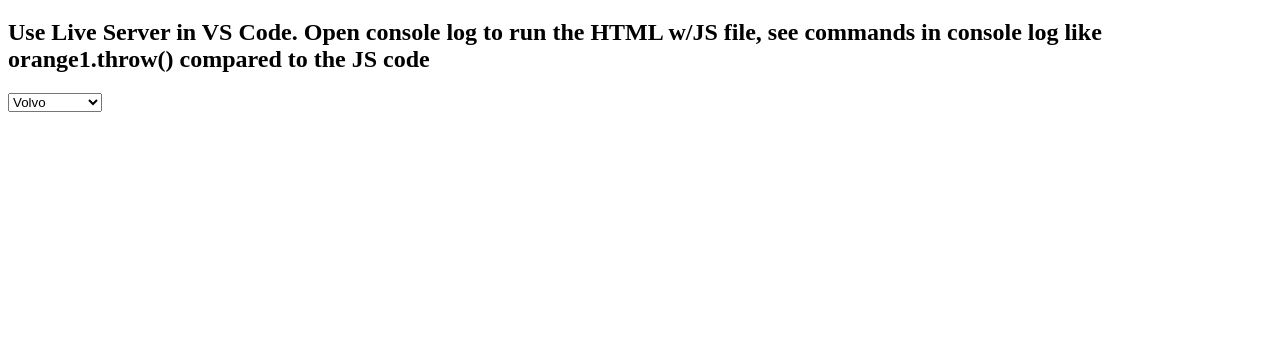
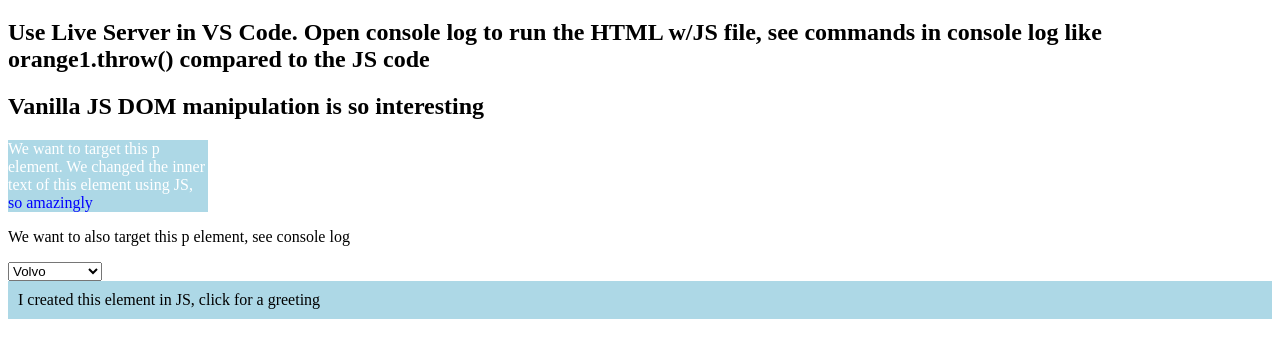
Before and after one commit to dan-kiss-dev-this/js-essentials, a plain HTML site: page index.html in a window 1280 px wide. Shown: the part 61-418 px from the top of the page. Drawn offline with Linux system fonts and the light colour scheme.

Commit message:
add HTML and DOM manipulating JS

```diff
--- a/index.html
+++ b/index.html
@@ -4,12 +4,22 @@
 <head>
   <meta charset="utf-8">
   <title>Javascript Essentials</title>
+  <style>
+    #addedSpan {
+      color: blue;
+    }
+  </style>
 </head>
 
 <body>
   <h1>Javascript Essentials</h1>
   <h2>Use Live Server in VS Code. Open console log to run the HTML w/JS file, see commands in console log like
     orange1.throw() compared to the JS code</h2>
+  <h2 id="vanilla">Vanilla JS DOM manipulation is
+    <span data-content="interesting">so interesting</span>
+  </h2>
+  <p class="pClass">We want to target this p element</p>
+  <p>We want to also target this p element, see console log</p>
   <select name="cars" onclick="console.log('this is javascript being run')">
     <option value="volvo">Volvo</option>
     <option value="saab">Saab</option>
--- a/myapp.js
+++ b/myapp.js
@@ -176,3 +176,51 @@ function ClickCallback(event) {
 select1.addEventListener('click', ClickCallback);
 
 select1.removeEventListener('click', ClickCallback);
+
+//DOM notes to show h1 element in body
+console.log('show tag h1 with dom traversal', document.childNodes[1].childNodes[2].childNodes[1])
+
+//show all p tags, notes elements is plural so you get array
+console.log('grab all h2 tags', document.getElementsByTagName('h2'))
+
+//grab id of vanilla
+console.log('get vanilla id', document.getElementById('vanilla'))
+
+//grab all elements which match what I'm searching for
+console.log('get vanilla id', document.querySelectorAll('#vanilla, h1'))
+
+//return just the first h2 element
+console.log('return just the first h2 element', document.querySelector('h2'))
+
+//get span with attribute of data-* set to certain value and all p tags in the body
+console.log('get span with attribute of data-* set to certain value and all p tags in the body', document.querySelectorAll(' span[data-content="interesting"], body > p '))
+
+//see all properties of document vs see tags of document
+console.dir(document)
+console.log(document)
+
+let pClass = document.getElementsByClassName('pClass')[0];
+
+pClass.innerText += '. We changed the inner text of this element using JS';
+
+pClass.innerHTML += ', <span id="addedSpan"> so amazingly</span> '
+
+
+// we will style the myP element
+let myP = document.querySelector('.pClass')
+console.dir(myP)
+myP.style.color = "pink";
+
+//to use css string, note you want to do this in one go as we do 2 renders here
+myP.style.cssText = " background: lightblue; color: white;"
+myP.style.cssText += "width: 200px;";
+
+let myElement = document.createElement('div');
+
+myElement.style.cssText = "padding: 10px; background-color: lightblue;"
+
+myElement.innerText = "I created this element in JS, click for a greeting";
+
+myElement.onclick = function () { alert('Hello!') }
+
+document.body.append(myElement)
```
